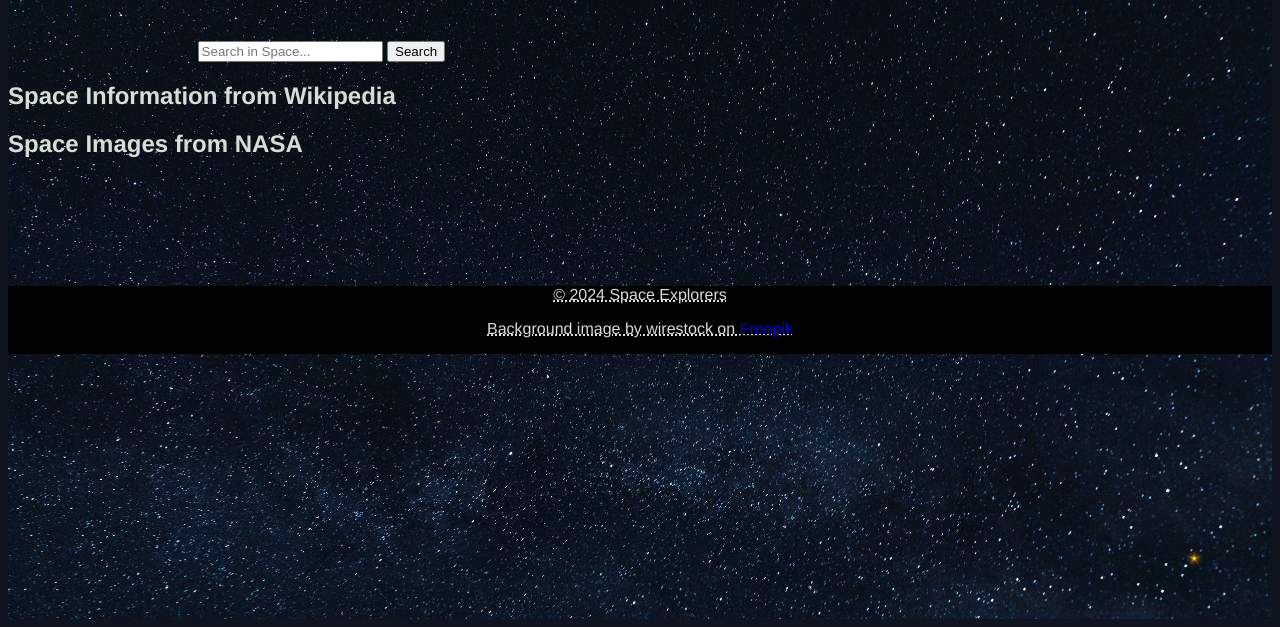
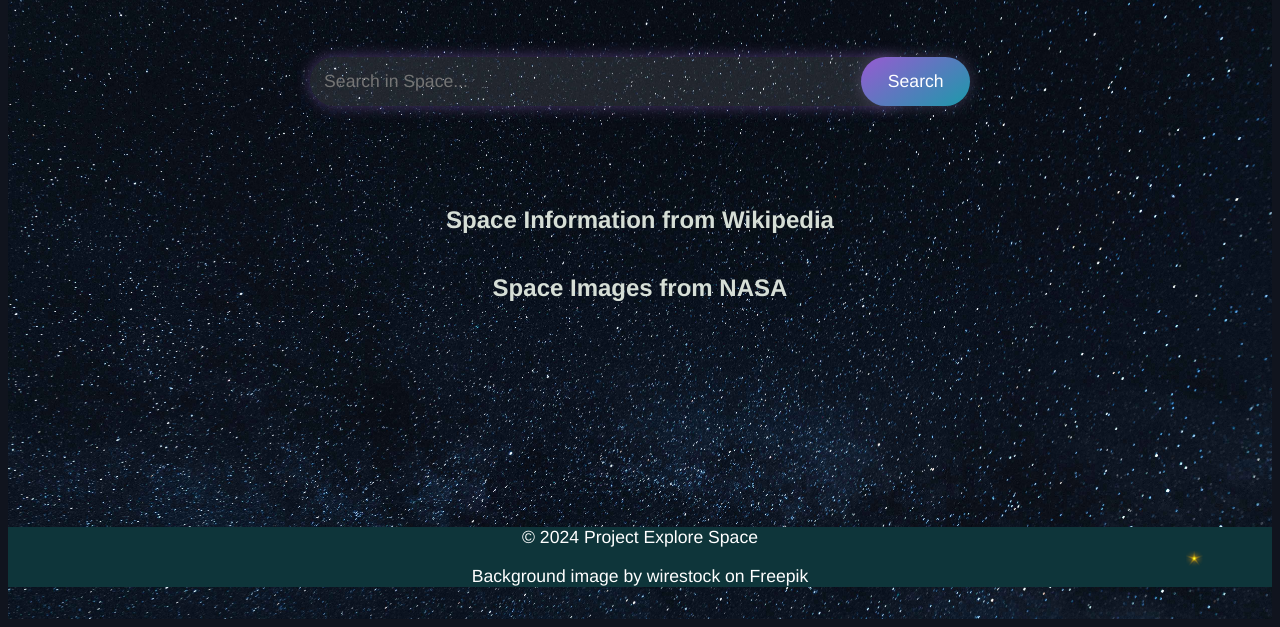
Before and after one commit to mica-soderlund/dt211g-projekt, a website built with Parcel: page src/index.html in a window 1280 px wide. Shown: the part 189-816 px from the top of the page. Built offline with nearby package versions, Linux system fonts and the light colour scheme; no server answers.

Commit message:
justering centrerad text + design sök + footer

```diff
--- a/src/css/_layout.scss
+++ b/src/css/_layout.scss
@@ -191,6 +191,7 @@ header {
 h1 {
 
     font-family: base.$headingfont;
+    text-align: center;
     letter-spacing: 1;
     color: base.$lightmode-text;
 }
@@ -198,71 +199,111 @@ h1 {
 h2 {
 
     font-family: base.$headingfont;
+    text-align: center;
     letter-spacing: 1;
     color: base.$lightmode-text;
 }
 
 /* Sätt maxbredd på allt textinnehåll  */
 .subtitle {
+    text-align: center;
     font-weight: 500;
     color: base.$lightmode-text;
     font-size: 1.0em;
     margin-bottom: 5rem;
     margin-top: 5rem;
-    width: fit-content;
-    margin: auto;
+    display: flex;
+    flex-direction: column;
+    align-items: center;
+    width: 100%; // Säkerställer att .subtitle tar upp hela bredden
+
+    & > * {
+        max-width: 35em; // Sätter en maxbredd på allt direkt innehåll
+        margin: 0 auto; // Centrerar innehållet
+    }
+
     p {
-        max-width: 35em;
-    }
-    p:not(.no-top-margin) {
-        margin-top: 2em;
-    }
-}
-
-/* Sökfunktionen */
-.search-container {
-    width: 70%;
-    margin: 1em auto;
-
-    label[for='search'] {
-        display: block;
-    }
-    input[type='search'] {
-        width: 80%;
-        padding: 0.5em;
-        border-radius: 12px;
-        font-family: base.$breadfont;
-        border-width: 1px;
-        border-color: base.$lightmode-text;
-        font-size: 0.9em;
-    }
-    .searchButton {
-        padding: 0.5em;
-        font-family: base.$breadfont;
-        border-radius: 10px;
-        background-color: base.$lightmode-text;
-        border: none;
-        color: white;
-        cursor: pointer;
-        @include base.transition;
-        font-size: 0.9em;
-
-        &:hover {
-            background-color: lighten(base.$lightmode-text, 10%);
+        text-align: center;
+        &:not(.no-top-margin) {
+            margin-top: 2em;
         }
     }
 }
 
 
+/* SÖKFUNKTIONEN - SEARCH */
+    .search-container {
+        width: 75%;
+        margin: 2em auto;
+        text-align: center;
+      }
+
+      input[type='text']#searchInput {
+        width: 60%;
+        padding: 0.8em;
+        border-radius: 30px;
+        font-family: base.$breadfont;
+        border: none;
+        outline: none;
+        box-shadow: 0 0 15px rgba(174, 121, 240, 0.4);
+        background-color: rgba(255, 255, 255, 0.1);
+        color: #ffffff;
+        font-size: 1.1em;
+        transition: all 0.3s ease;
+
+        &:focus {
+          box-shadow: 0 0 15px rgba(174, 121, 240, 0.4);
+        }
+      }
+
+      button#searchButton {
+        padding: 0.8em 1.5em;
+        font-family: base.$breadfont;
+        border-radius: 30px;
+        background: linear-gradient(145deg, #985ad2, #1b9aaa);
+        border: none;
+        color: #ffffff;
+        cursor: pointer;
+        font-size: 1.1em;
+        margin-left: -50px;
+        box-shadow: 0 0 15px rgba(134, 120, 176, 0.4);
+        transition: all 0.3s ease;
+
+        &:hover {
+          background: linear-gradient(145deg, #3b366f, rgb(50, 52, 80));
+          box-shadow: 0 0 20px rgba(8, 0, 255, 0.6);
+        }
+      }
+
+
+
+
+
 /* FOOTER */
 footer {
-    background-color: base.$lightmode-footer-bg;
-    /* Text  */
-    p {
-        color: base.$lightmode-text;
-        text-decoration: dotted underline 2px;
-        width: fit-content;
-        margin: auto;
-        padding-bottom: 1em;
-    }
+    background-color: #0e353a; /* Matchar sökknappens bakgrundsfärg */
+    text-align: center;
+    padding: em 0;
 }
+
+footer p {
+    color: #ffffff;
+    text-decoration: none;
+    font-size: 1.1em;
+    transition: all 0.3s ease;
+}
+
+footer p:hover {
+    color: #985ad2;
+    cursor: pointer;
+}
+
+footer a {
+    color: #ffffff;
+    text-decoration: none;
+    transition: color 0.3s ease;
+}
+
+footer a:hover {
+    color: #985ad2;
+}
--- a/src/index.html
+++ b/src/index.html
@@ -5,7 +5,7 @@
   <meta name="viewport" content="width=device-width, initial-scale=1.0">
   <title> Explore Space </title>
   <link href="/src/css/stylesheet.css" rel="stylesheet">  <!-- MÅSTE matcha kompilerad CSS-fil SASS -->
-  <link rel="stylesheet" href="/src/css/main.scss" />
+  <link rel="stylesheet" href="/src/css/main.scss"/>
   <script src="/src/js/main.js" type="module"></script>
   <script src="/src/js/meny.js" type="module"></script>
 
@@ -49,7 +49,6 @@
                             <li class="mobile-menu-item">
                                 <a href='/src/contact.html'>Kontakt</a>
                             </li>
-                        </li>
                     </ul>
                 </nav>
             </div>
@@ -69,7 +68,7 @@
             <input type="text" id="searchInput" placeholder="Search in Space...">
             <button id="searchButton">Search</button>
         </div>
-    <span class="subtitle">
+    <div class="subtitle">
         <section id="planetInfo">
             <h2>Space Information from Wikipedia</h2>
             <!-- Information från sökningen visas här -->
@@ -78,13 +77,13 @@
             <h2>Space Images from NASA</h2>
             <!-- NASA-Bilder relaterat till sökningen visas här -->
         </section>
-    </span>
+    </div>
 
     </main>
     <br><br><br><br><br><br>
     <footer>
-        <p>© 2024 Space Explorers </p>
-        <p>Background image by wirestock on <a href="https://www.freepik.com/free-photo/beautiful-shining-stars-night-sky_7631083.htm#query=space&position=3&from_view=keyword&track=sph&uuid=0a7acb9c-5fbe-49ef-b1d5-e02da9f91287"> Freepik</a>
+        <p>© 2024 Project Explore Space </p>
+        <p>Background image by wirestock on <a href="https://www.freepik.com"> Freepik</a>
         </p>
         </footer>
     </div>
--- a/src/js/main.js
+++ b/src/js/main.js
@@ -32,7 +32,7 @@ function fetchWikipediaInfo(searchTerm) {
                 const wikipediaUrl = `https://en.wikipedia.org/?curid=${pageId}`;
                 // Hämtar elementet där informationen ska visas och uppdaterar det med Wikipedia-information
                 const infoElement = document.getElementById('planetInfo');
-                infoElement.innerHTML = `<h3>${pageTitle}</h3><p>${extract}</p><p>Read more on <a href="${wikipediaUrl}" target="_blank">Wikipedia</a>.</p>`;
+                infoElement.innerHTML = `<h2>${pageTitle}</h2><p>${extract}</p><p>Read more on <a href="${wikipediaUrl}" target="_blank">Wikipedia</a>.</p>`;
                 // Hämtar bilder relaterade till sökningen
                 fetchImages(searchTerm);
             } else {
```
Also changed, not shown: src/about.html (+8 -13 lines).
